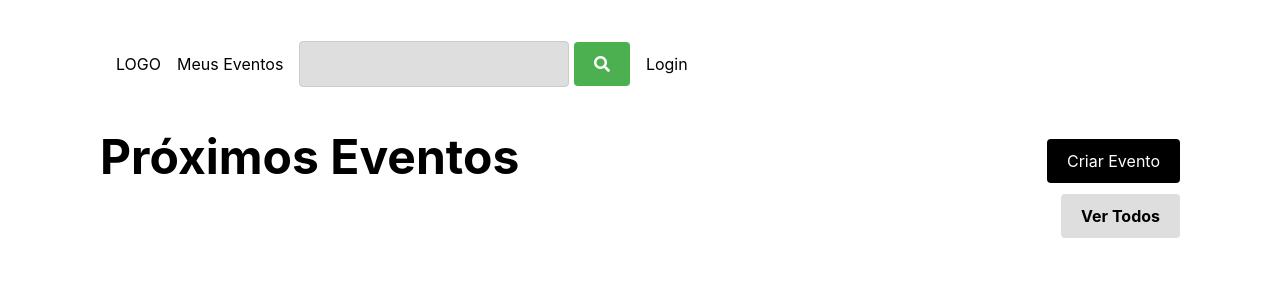
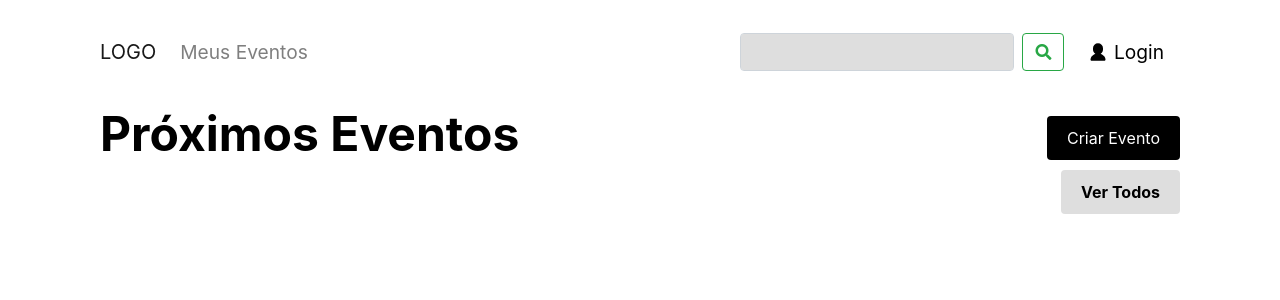
Before and after one commit to diogopires17/DETIEVENTOS, a Flask app: template templates/index.html in a window 1280 px wide. Shown: the top 300 px of the page. Run offline with Flask 3, Linux system fonts and the light colour scheme; the template is opened without the code that fills it, so the values that code supplies are empty; parts of the project's set-up code (start-up, migrations or seed data) failed here and were passed over; some libraries are stand-ins or nearby versions.

Commit message:
navbar com bootstrap

```diff
--- /dev/null
+++ b/static/css/navbar_style.css
@@ -0,0 +1,34 @@
+.navbar_style {
+    padding: 30px 0px;
+    display: flex;
+    background-color: white !important;
+    font-size: 1.2rem !important;
+}
+
+.navbar_style_links:hover {
+    color: #11CF01 !important;
+    text-decoration: none !important;
+}
+
+.navbar_style_login {
+    color: #000 !important;
+}
+
+.navbar_style_login:hover {
+    color: #11CF01 !important;
+    text-decoration: none !important;
+}
+
+.navbar_style_search {
+    background-color: #DEDEDE !important;
+}
+
+.login-icon {
+    height: 20px;
+    width: 20px;
+    margin-top: -3px;
+}
+
+.navbar_style_login:hover .login-icon {
+    filter: brightness(0) saturate(100%) invert(39%) sepia(93%) saturate(1362%) hue-rotate(90deg) brightness(102%) contrast(101%);
+}
--- a/templates/index.html
+++ b/templates/index.html
@@ -6,6 +6,7 @@
   <meta name="viewport" content="width=device-width, initial-scale=1.0">
   <link rel="stylesheet" href="https://cdnjs.cloudflare.com/ajax/libs/font-awesome/5.15.1/css/all.min.css">
   <link rel="stylesheet" href="https://stackpath.bootstrapcdn.com/bootstrap/4.3.1/css/bootstrap.min.css">
+  <link rel="stylesheet" href="/static/css/navbar_style.css">
   <link rel="stylesheet" href="/static/css/style.css">
   <link rel="stylesheet" href="/static/css/pop_up.css">
   <title>Página Principal</title>
@@ -23,20 +24,26 @@
   {% endwith %}
 
   <!-- Navbar -->
-  <nav class="navbar">
-    <div class="navbar-container">
-      <ul class="navbar-menu">
-        <a href="/">LOGO</a>
-        <li><a href="/myevents">Meus Eventos</a></li>
+  <nav class="navbar_style navbar navbar-expand-lg navbar-light bg-light">
+    <a class="navbar-brand" href="/">LOGO</a>
+    <button class="navbar-toggler" type="button" data-toggle="collapse" data-target="#navbarNav"
+      aria-controls="navbarNav" aria-expanded="false" aria-label="Toggle navigation">
+      <span class="navbar-toggler-icon"></span>
+    </button>
+    <div class="collapse navbar-collapse" id="navbarNav">
+      <ul class="navbar-nav">
+        <li class="nav-item">
+          <a class="nav-link navbar_style_links" href="/myevents">Meus Eventos</a>
+        </li>
       </ul>
-      <div class="navbar-user">
-        <form class="search-form" action="/search" method="get">
-          <input type="text" placeholder="" name="q">
-          <button type="submit"><i class="fas fa-search"></i></button>
-        </form>
-        </form>
-        <a href="/login">Login</a>
-      </div>
+      <form class="form-inline ml-auto" action="/search" method="get">
+        <input class="form-control mr-sm-2 navbar_style_search" type="text" placeholder="" name="q">
+        <button class="btn btn-outline-success my-2 my-sm-0" type="submit"><i class="fas fa-search"></i></button>
+      </form>
+      <a class="nav-link ml-2 navbar_style_login" href="/login">
+        <img class="login-icon" src="static/images/user_icon.svg" alt="User Icon">
+        Login
+      </a>
     </div>
   </nav>
 
```
Also changed, not shown: static/images/user_icon.svg (added).
